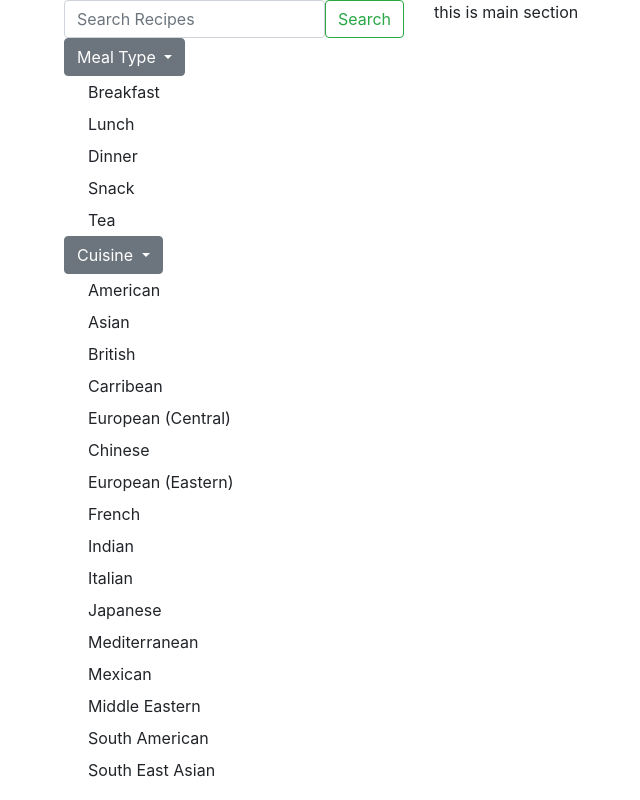
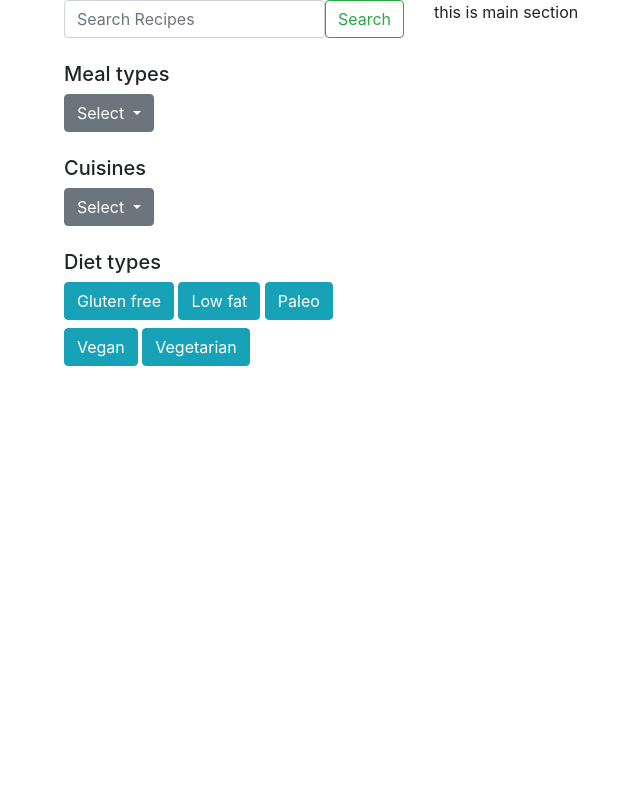
Before and after one commit to hey-chan/recipe-hackathon, a website: page index.html in a window 1280 px wide. Shown: the whole page, without its empty margins (36-676 px from the left). Drawn offline with nearby package versions, Linux system fonts and the light colour scheme.

Commit message:
added buttons for diet types plus clean up dropdown

```diff
--- a/index.html
+++ b/index.html
@@ -10,7 +10,7 @@
       integrity='sha384-B0vP5xmATw1+K9KRQjQERJvTumQW0nPEzvF6L/Z6nronJ3oUOFUFpCjEUQouq2+l'
       crossorigin='anonymous'
     />
-    <title>Food Hack</title>
+    <title>Food Hacks</title>
   </head>
   <body>
     <div class='container container-fluid d-flex'>
@@ -27,12 +27,14 @@
             <button class='btn btn-outline-success' type='submit'>Search</button>
           </form>
         </div>
-        <div class='meal-type'>
+        <br>
+        <div class='meal-type mb-4'>
           <div class='dropdown'>
+            <h5>Meal types</h5>
             <button class="btn btn-secondary dropdown-toggle" type="button" id="dropdownMenuButton" data-toggle="dropdown" aria-haspopup="true" aria-expanded="false">
-              Meal Type
+              Select
             </button>
-            <div class="meal-dropdown" aria-labelledby="dropdownMenuButton">
+            <div class="dropdown-menu" aria-labelledby="dropdownMenuButton">
               <a class="dropdown-item" href='#'>Breakfast</a>
               <a class="dropdown-item" href='#'>Lunch</a>
               <a class="dropdown-item" href='#'>Dinner</a>
@@ -42,12 +44,13 @@
           </div>  <!-- close dropdown -->
         </div>  <!-- close meal type -->
 
-        <div class='cuisine-type'>
+        <div class='cuisine-type mb-4'>
+          <h5>Cuisines</h5>
           <div class='dropdown'>
             <button class="btn btn-secondary dropdown-toggle" type="button" id="dropdownMenuButton" data-toggle="dropdown" aria-haspopup="true" aria-expanded="false">
-              Cuisine
+              Select
             </button>
-            <div class="cuisine-dropdown" aria-labelledby="dropdownMenuButton">
+            <div class="dropdown-menu" aria-labelledby="dropdownMenuButton">
               <a class="dropdown-item" href='#'>American</a>
               <a class="dropdown-item" href='#'>Asian</a>
               <a class="dropdown-item" href='#'>British</a>
@@ -67,9 +70,17 @@
             </div>
           </div> <!-- close dropdown -->
         </div> <!-- close cuisine type -->
+        <!-- MATT CODE DOWN BELOW -->
+
+        <div>
+          <h5>Diet types</h5>
+          <button type="button" class="btn btn-info mb-2">Gluten free</button>
+          <button type="button" class="btn btn-info mb-2">Low fat</button>
+          <button type="button" class="btn btn-info mb-2">Paleo</button>
+          <button type="button" class="btn btn-info mb-2">Vegan</button>
+          <button type="button" class="btn btn-info mb-2">Vegetarian</button>
+        </div>
       </div>
-
-      <!-- MATT CODE DOWN BELOW -->
 
       <!--  ======================================================================
                                     MAIN SECTION
```
